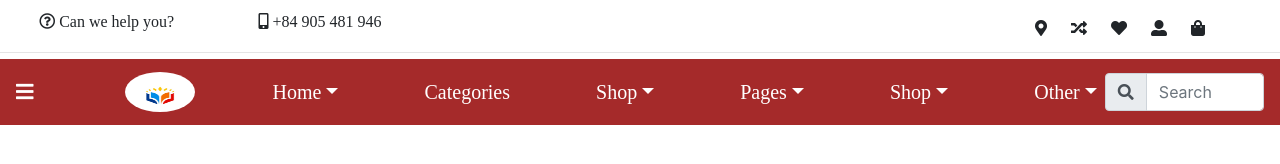
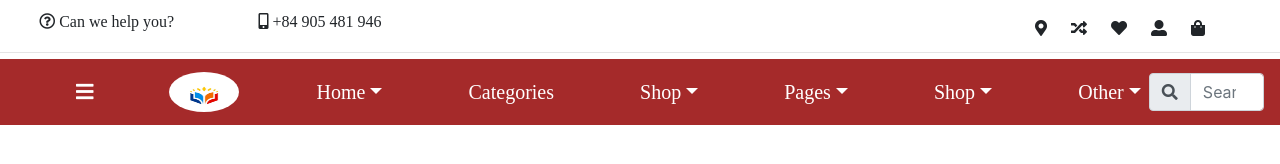
Before and after one commit to honghanh2702/doan1, a plain HTML site: page index.html in a window 1280 px wide. Drawn offline with nearby package versions, Linux system fonts and the light colour scheme.

Commit message:
second commit

```diff
--- a/index.html
+++ b/index.html
@@ -35,7 +35,7 @@
         <hr>
     </div>
     <nav class="navbar navbar-expand-sm navbar-dark" style="background-color: brown">
-        <a class="navbar-brand" href="#"><i class="fas fa-bars"></i></a>
+        <a class="navbar-brand" style="margin: auto; margin-left: 60px;" href="#"><i class="fas fa-bars"></i></a>
         <a class="navbar-brand" style="margin: auto;margin-left: 75px;" href="#"><img width="70px" height="40px" src="./img/open-book-education-icon-logo-vector-20092739.jpg" class="rounded-circle" alt="Cinque Terre"></a>
 
         <button class="navbar-toggler d-lg-none" type="button" data-toggle="collapse" data-target="#collapsibleNavId" aria-controls="collapsibleNavId" aria-expanded="false" aria-label="Toggle navigation"></button>
```
